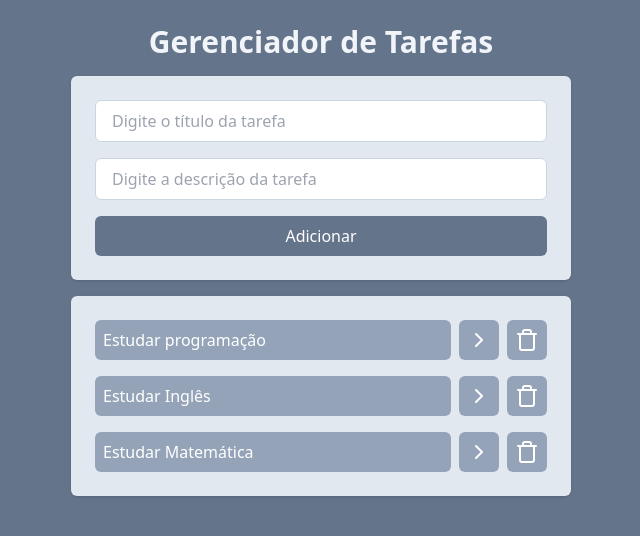
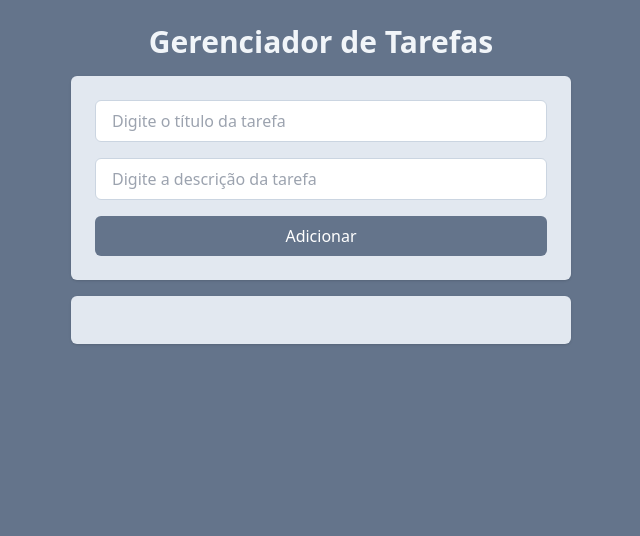
Before and after one commit to NataliaBento/curso-de-react, a React (Vite) app: page / in a window 1280 px wide. Shown: the top 536 px of the page, without its empty margins (319-959 px from the left). Built offline with nearby package versions, Linux system fonts and the light colour scheme.

Commit message:
feat: finalização do projeto

```diff
--- a/src/App.jsx
+++ b/src/App.jsx
@@ -1,31 +1,34 @@
-import { useState } from "react";
+import { useEffect, useState } from "react";
 import AddTask from "./componentes/AddTask";
 import Tasks from "./componentes/Tasks";
 import { v4 } from "uuid";
 
 function App() {
-  const [tasks, setTasks] = useState([
-    {
-      id: 1,
-      title: "Estudar programação",
-      description:
-        "Estudar programação para se tornar um desenvolvedor fullstack.",
-      isCompleted: false,
-    },
-    {
-      id: 2,
-      title: "Estudar Inglês",
-      description: "Estudar inglês para se tornar fluente.",
-      isCompleted: false,
-    },
-    {
-      id: 3,
-      title: "Estudar Matemática",
-      description:
-        "Estudar Matemática para se tornar um desenvolvedor fullstack.",
-      isCompleted: false,
-    },
-  ]);
+  const [tasks, setTasks] = useState(
+    JSON.parse(localStorage.getItem("tasks")) || []
+  );
+
+  useEffect(() => {
+    localStorage.setItem("tasks", JSON.stringify(tasks));
+  }, [tasks]);
+
+  useEffect(() => {
+    const fetchTasks = async () => {
+      //CHAMAR API
+      const response = await fetch(
+        "https://jsonplaceholder.typicode.com/todos?_limit=10",
+        { method: "GET" }
+      );
+
+      // PEGAR OS DADOS QUE ELA RETORNA
+      const data = await response.json();
+
+      // ARMAZENAR/ PERSISTIR ESSES DADOS NO STATE
+      setTasks(data);
+    };
+    //SE QUISER, VOCÊ PODE CHAMAR UMA API PARA PEGAR AS TAREFAS
+    //fetchTasks();
+  }, []);
 
   function onTaskClick(taskId) {
     const newTasks = tasks.map((task) => {
--- a/src/componentes/AddTask.jsx
+++ b/src/componentes/AddTask.jsx
@@ -13,6 +13,7 @@ function AddTask({ onAddTaskSubmit }) {
         //SEMPRE QUE VC USAR JAVASCRIPT DENTRO DO RETURN É COM CHAVES A FUNÇÃO
         onChange={(event) => setTitle(event.target.value)}
       />
+
       <input
         type="text"
         placeholder="Digite a descrição da tarefa"
--- a/src/pages/TaskPage.jsx
+++ b/src/pages/TaskPage.jsx
@@ -1,6 +1,8 @@
-import { useSearchParams } from "react-router-dom";
+import { ChevronLeftIcon } from "lucide-react";
+import { useNavigate, useSearchParams } from "react-router-dom";
 
 function TaskPage() {
+  const navigate = useNavigate();
   const [searchParams] = useSearchParams();
   const title = searchParams.get("title");
   const description = searchParams.get("description");
@@ -8,12 +10,20 @@ function TaskPage() {
   return (
     <div className="h-screen w-screen bg-slate-500 p-6">
       <div className="w-[500px] space-y-4">
+        <div className="flex justify-center relative mb-6">
+          <button
+            onClick={() => navigate(-1)}
+            className="absolute left-0 top-0 bottom-0 text-slate-100"
+          >
+            <ChevronLeftIcon />
+          </button>
+        </div>
         <h1 className="text-3xl text-slate-100 font-bold text-center">
           Detalhes da Tarefa
         </h1>
 
         <div className="bg-slate-200 p-4 rounded-md">
-          <h2 className="text-xl font-bold bg-slate-600">{title}</h2>
+          <h2 className="text-xl font-bold text-slate-600">{title}</h2>
           <p className="text-slate-600">{description}</p>
         </div>
       </div>
```
